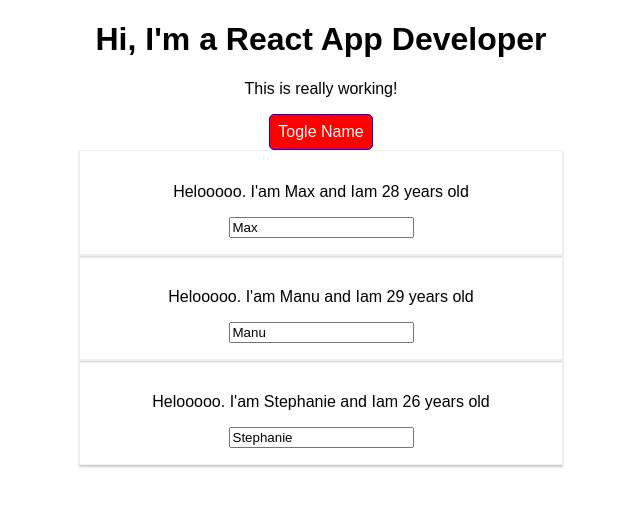
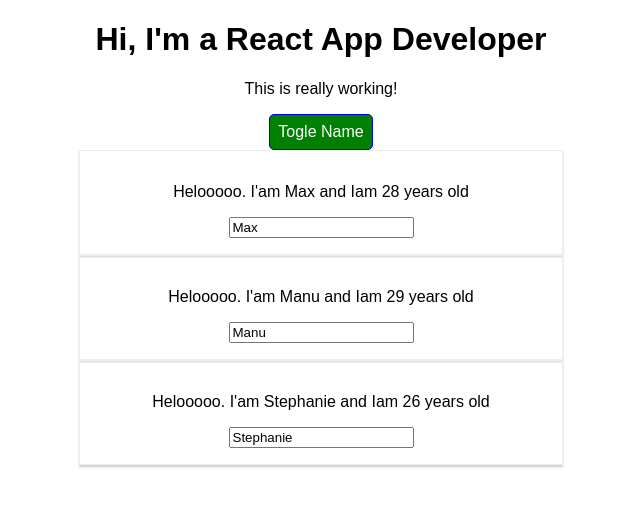
Before and after one commit to fauzihamdani/react-complete-guide, a React (Create React App) app: page / in a window 1280 px wide. Both pictures are taken after a click on the button "Togle Name". Shown: the top 506 px of the page, without its empty margins (319-959 px from the left). Built offline with nearby package versions, Linux system fonts and the light colour scheme.

Commit message:
4-8 More on Styled Components

```diff
--- a/src/App.js
+++ b/src/App.js
@@ -1,6 +1,22 @@
 import React, { Component } from 'react';
 import './App.css';
 import Person from './Person/Person';
+import styled from 'styled-components';
+
+const StyledButton = styled.button`
+			background-color: green;
+			color: white;
+			font: inherit;
+			border: 1px solid blue;
+			padding: 8px;
+			border-radius: 5px;
+			cursor: pointer;
+
+			&:hover {
+				background-color: lightgreen;
+				color: black;
+			},
+	`;
 
 class App extends Component {
 	state = {
@@ -93,9 +109,9 @@
 			<div className='App'>
 				<h1>Hi, I'm a React App Developer</h1>
 				<p className={classes.join(' ')}>This is really working!</p>
-				<button style={style} onClick={this.togglePersonsHandler}>
+				<StyledButton onClick={this.togglePersonsHandler}>
 					Togle Name
-				</button>
+				</StyledButton>
 				{persons}
 			</div>
 		);
--- a/src/Person/Person.js
+++ b/src/Person/Person.js
@@ -17,11 +17,6 @@
 `;
 
 const person = (props) => {
-	const style = {
-		'@media (min-width:500px)': {
-			width: '450px',
-		},
-	};
 	return (
 		<StyledDiv>
 			<p onClick={props.click}>
```
